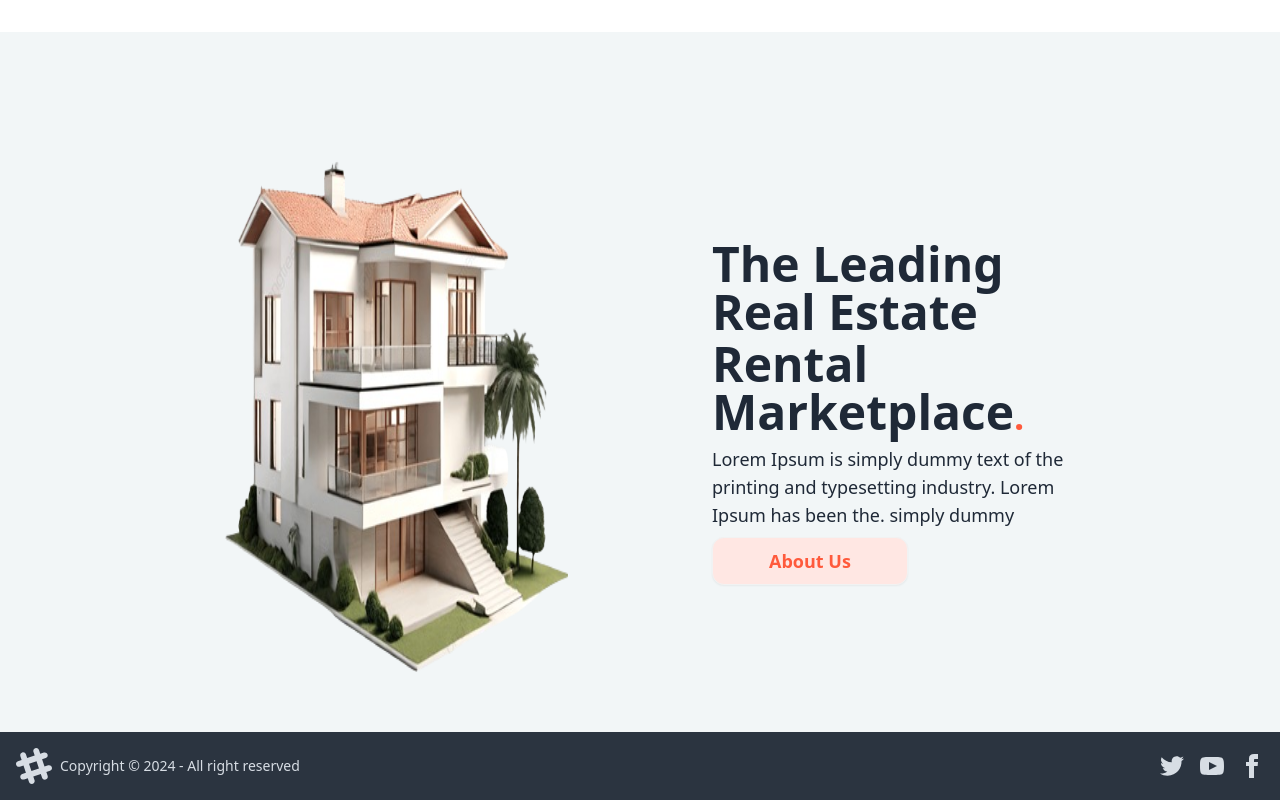
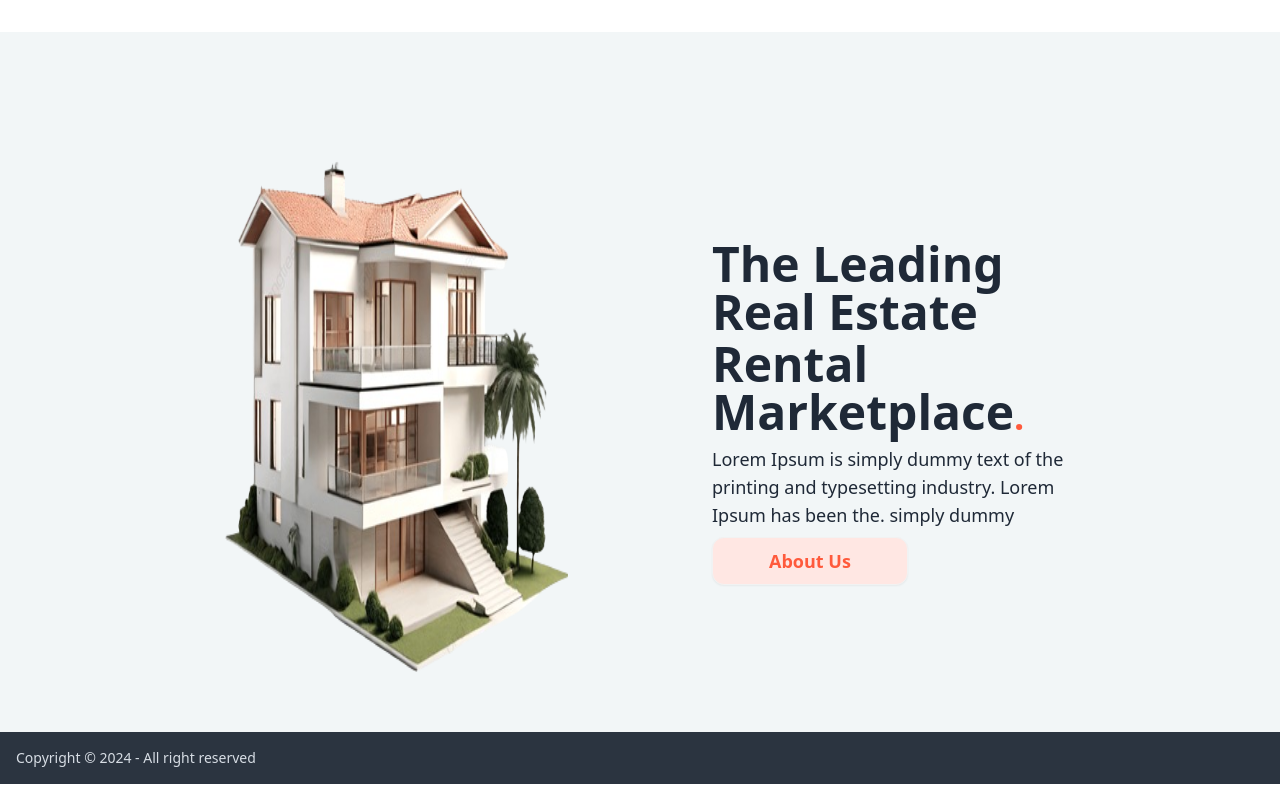
Before and after one commit to zyq-m/bina-land, a React (Vite) app: page / in a window 1280 px wide. Shown: the part 1952-2752 px from the top of the page. Built offline with nearby package versions, Linux system fonts and the light colour scheme.

Commit message:
update footer

```diff
--- a/src/components/Layout.jsx
+++ b/src/components/Layout.jsx
@@ -90,54 +90,8 @@
 
       <footer className="footer bg-neutral text-neutral-content items-center p-4">
         <aside className="grid-flow-col items-center">
-          <svg
-            width="36"
-            height="36"
-            viewBox="0 0 24 24"
-            xmlns="http://www.w3.org/2000/svg"
-            fillRule="evenodd"
-            clipRule="evenodd"
-            className="fill-current"
-          >
-            <path d="M22.672 15.226l-2.432.811.841 2.515c.33 1.019-.209 2.127-1.23 2.456-1.15.325-2.148-.321-2.463-1.226l-.84-2.518-5.013 1.677.84 2.517c.391 1.203-.434 2.542-1.831 2.542-.88 0-1.601-.564-1.86-1.314l-.842-2.516-2.431.809c-1.135.328-2.145-.317-2.463-1.229-.329-1.018.211-2.127 1.231-2.456l2.432-.809-1.621-4.823-2.432.808c-1.355.384-2.558-.59-2.558-1.839 0-.817.509-1.582 1.327-1.846l2.433-.809-.842-2.515c-.33-1.02.211-2.129 1.232-2.458 1.02-.329 2.13.209 2.461 1.229l.842 2.515 5.011-1.677-.839-2.517c-.403-1.238.484-2.553 1.843-2.553.819 0 1.585.509 1.85 1.326l.841 2.517 2.431-.81c1.02-.33 2.131.211 2.461 1.229.332 1.018-.21 2.126-1.23 2.456l-2.433.809 1.622 4.823 2.433-.809c1.242-.401 2.557.484 2.557 1.838 0 .819-.51 1.583-1.328 1.847m-8.992-6.428l-5.01 1.675 1.619 4.828 5.011-1.674-1.62-4.829z"></path>
-          </svg>
           <p>Copyright © {new Date().getFullYear()} - All right reserved</p>
         </aside>
-        <nav className="grid-flow-col gap-4 md:place-self-center md:justify-self-end">
-          <a>
-            <svg
-              xmlns="http://www.w3.org/2000/svg"
-              width="24"
-              height="24"
-              viewBox="0 0 24 24"
-              className="fill-current"
-            >
-              <path d="M24 4.557c-.883.392-1.832.656-2.828.775 1.017-.609 1.798-1.574 2.165-2.724-.951.564-2.005.974-3.127 1.195-.897-.957-2.178-1.555-3.594-1.555-3.179 0-5.515 2.966-4.797 6.045-4.091-.205-7.719-2.165-10.148-5.144-1.29 2.213-.669 5.108 1.523 6.574-.806-.026-1.566-.247-2.229-.616-.054 2.281 1.581 4.415 3.949 4.89-.693.188-1.452.232-2.224.084.626 1.956 2.444 3.379 4.6 3.419-2.07 1.623-4.678 2.348-7.29 2.04 2.179 1.397 4.768 2.212 7.548 2.212 9.142 0 14.307-7.721 13.995-14.646.962-.695 1.797-1.562 2.457-2.549z"></path>
-            </svg>
-          </a>
-          <a>
-            <svg
-              xmlns="http://www.w3.org/2000/svg"
-              width="24"
-              height="24"
-              viewBox="0 0 24 24"
-              className="fill-current"
-            >
-              <path d="M19.615 3.184c-3.604-.246-11.631-.245-15.23 0-3.897.266-4.356 2.62-4.385 8.816.029 6.185.484 8.549 4.385 8.816 3.6.245 11.626.246 15.23 0 3.897-.266 4.356-2.62 4.385-8.816-.029-6.185-.484-8.549-4.385-8.816zm-10.615 12.816v-8l8 3.993-8 4.007z"></path>
-            </svg>
-          </a>
-          <a>
-            <svg
-              xmlns="http://www.w3.org/2000/svg"
-              width="24"
-              height="24"
-              viewBox="0 0 24 24"
-              className="fill-current"
-            >
-              <path d="M9 8h-3v4h3v12h5v-12h3.642l.358-4h-4v-1.667c0-.955.192-1.333 1.115-1.333h2.885v-5h-3.808c-3.596 0-5.192 1.583-5.192 4.615v3.385z"></path>
-            </svg>
-          </a>
-        </nav>
       </footer>
     </>
   );
```
